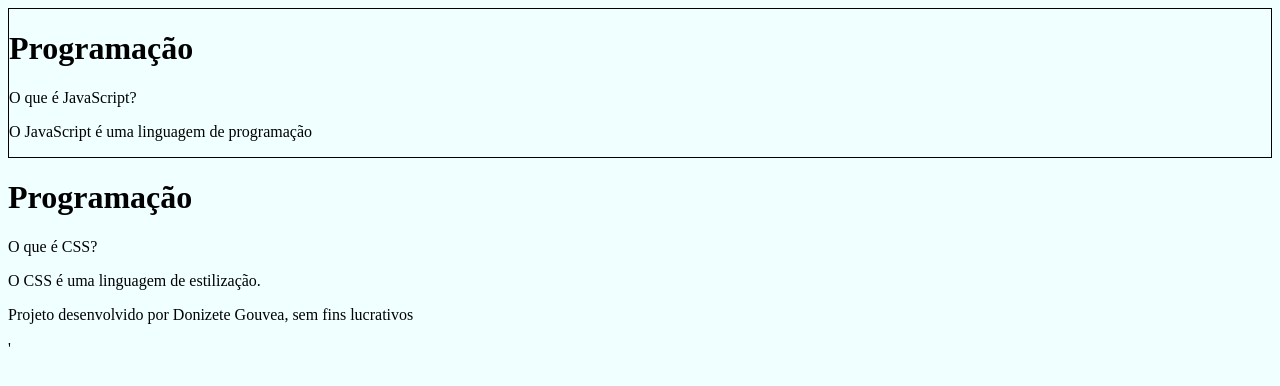
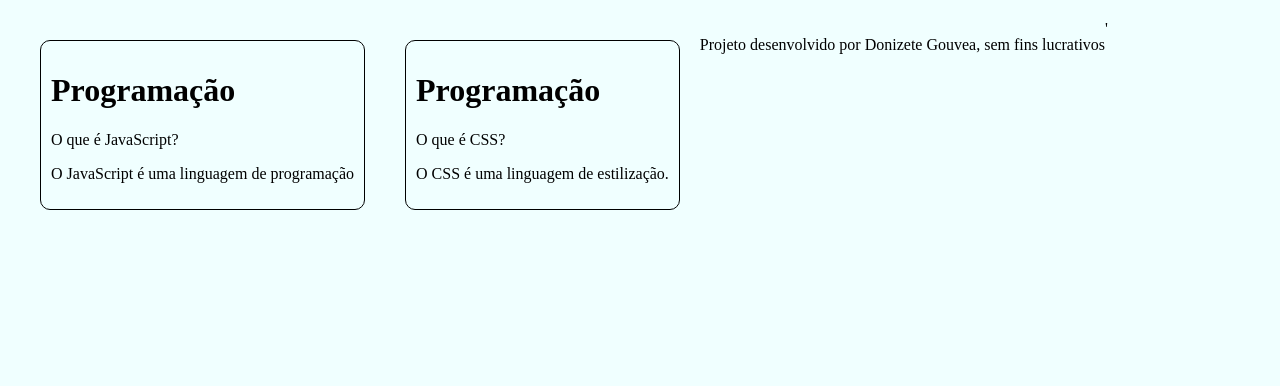
Before and after one commit to MARCO12AEM/FlashCArd-2C-IEEL-main, a plain HTML site: page index.html in a window 1280 px wide. Drawn offline with Linux system fonts and the light colour scheme.

Commit message:
Add files via upload

```diff
--- a/style.css
+++ b/style.css
@@ -1,9 +1,14 @@
 body{
     background-color: azure;
+    display: flex;
+    margin: 20px;
 }
-.javascript{
+.javascript, .css{
     border: 1px solid black;
-}
-.css{
+  margin: 20px;
+  background-color:rgba( rgb(80, 80, 219),)
+  color white;
+  padding: 10px;
+  border-radius: 10px;
 
 }
```
